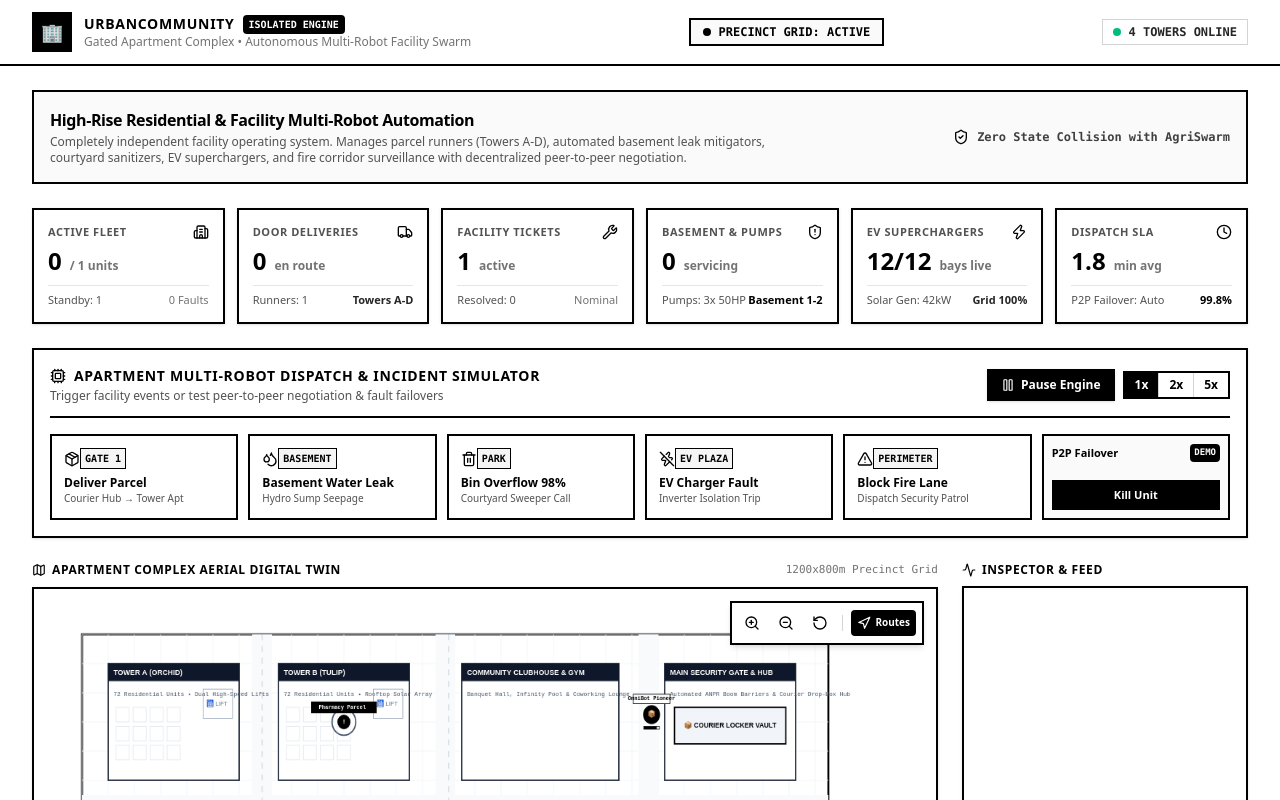
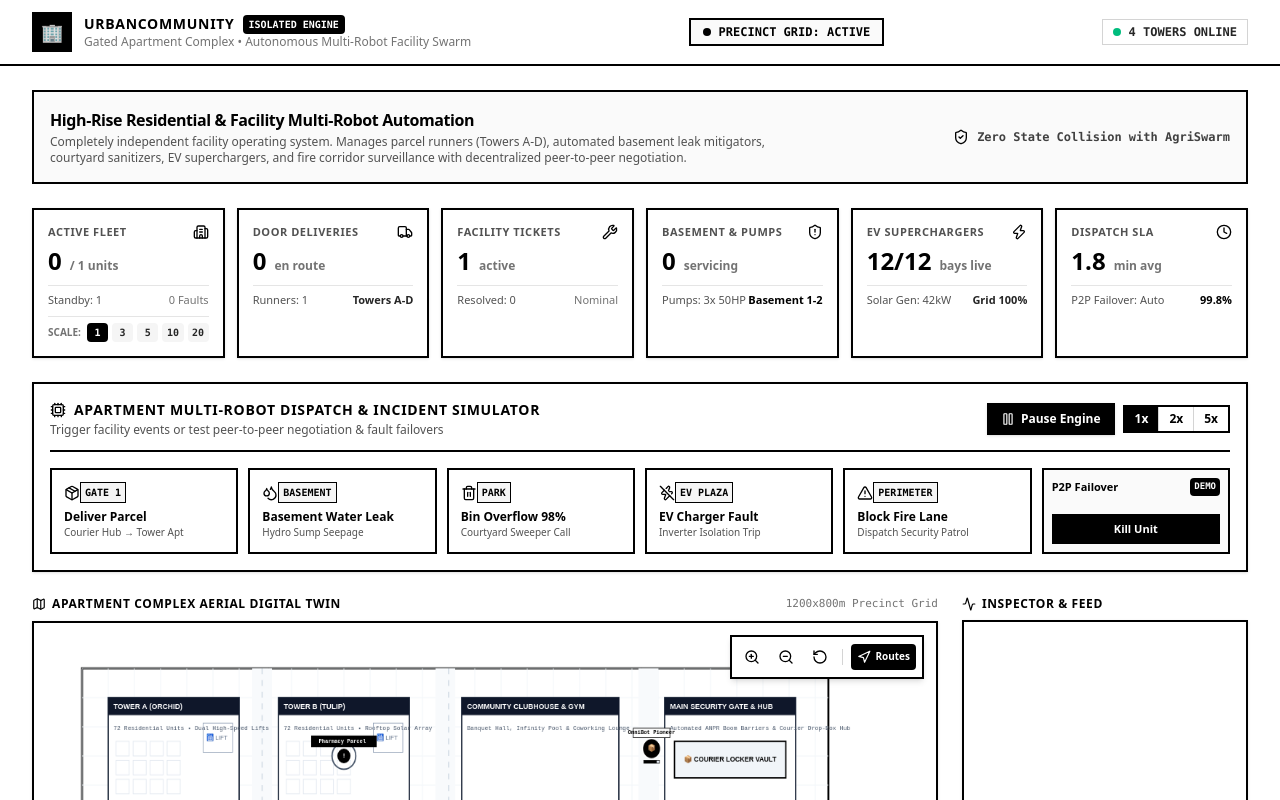
Before and after one commit to Dharshan-2307/Robot-Task-Negotiation, a Next.js app: page /community in a window 1280 px wide. Shown: the top 800 px of the page. Built offline with nearby package versions, Linux system fonts and the light colour scheme.

Commit message:
feat(community): add interactive fleet size preset buttons to status cards
Embed fleet size scale buttons [1, 3, 5, 10, 20] directly on the Active Fleet card in CommunityStatusCards for 1-click scaling.

```diff
--- a/src/components/community/CommunityStatusCards.tsx
+++ b/src/components/community/CommunityStatusCards.tsx
@@ -14,7 +14,7 @@ import {
 } from 'lucide-react';
 
 export const CommunityStatusCards: React.FC = () => {
-  const { robots, issues, buildings } = useCommunityStore();
+  const { robots, issues, buildings, setRobotCount } = useCommunityStore();
 
   const totalRobots = robots.length;
   const activeRobots = robots.filter(r => r.state !== 'idle' && r.state !== 'failed').length;
@@ -50,6 +50,23 @@ export const CommunityStatusCards: React.FC = () => {
           ) : (
             <span className="text-neutral-500 font-medium">0 Faults</span>
           )}
+        </div>
+        <div className="mt-2 flex items-center gap-1 pt-1.5 border-t border-neutral-200">
+          <span className="text-[10px] font-bold text-neutral-500 uppercase mr-0.5">Scale:</span>
+          {[1, 3, 5, 10, 20].map(cnt => (
+            <button
+              key={cnt}
+              onClick={() => setRobotCount(cnt)}
+              title={`Scale community fleet to ${cnt} robot${cnt > 1 ? 's' : ''}`}
+              className={`flex-1 py-0.5 text-[10px] font-mono font-bold rounded transition-colors text-center ${
+                totalRobots === cnt
+                  ? 'bg-black text-white'
+                  : 'bg-neutral-100 hover:bg-neutral-200 text-neutral-800'
+              }`}
+            >
+              {cnt}
+            </button>
+          ))}
         </div>
       </div>
 
```
